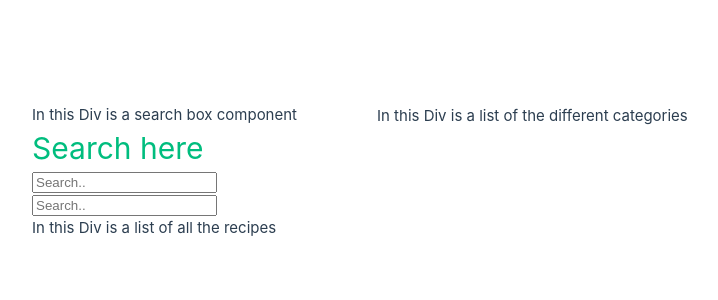
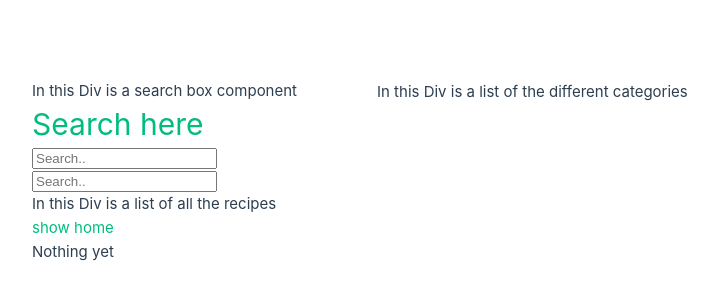
Before and after one commit to UlrikaMyAlva/projekt_recept, a Vue app: page / in a window 1280 px wide. Shown: the part 228-528 px from the top of the page, without its empty margins (263-981 px from the left). Built offline with nearby package versions, Linux system fonts and the light colour scheme.

Commit message:
Installed vue-router and added some examples

```diff
--- a/package.json
+++ b/package.json
@@ -8,7 +8,8 @@
     "preview": "vite preview"
   },
   "dependencies": {
-    "vue": "^3.3.4"
+    "vue": "^3.3.4",
+    "vue-router": "^4.2.5"
   },
   "devDependencies": {
     "@vitejs/plugin-vue": "^4.3.4",
--- a/src/App.vue
+++ b/src/App.vue
@@ -1,6 +1,5 @@
 <script setup>
-import HelloWorld from './components/HelloWorld.vue'
-import TheWelcome from './components/TheWelcome.vue'
+import {RouterLink, RouterView } from 'vue-router';
 import uleri from './components/uleri.vue'
 </script>
 
@@ -27,6 +26,8 @@ import uleri from './components/uleri.vue'
       <!--AMANDA-->
       In this Div is a list of all the recipes
     </div>
+    <RouterLink to="/">show home</RouterLink>
+    <RouterView></RouterView>
   </main>
 </template>
 
--- /dev/null
+++ b/src/router/index.js
@@ -0,0 +1,15 @@
+import { createRouter, createWebHistory } from 'vue-router'
+import HomeView from '../views/HomeView.vue'
+
+const router = createRouter({
+  history: createWebHistory(import.meta.env.BASE_URL),
+  routes: [
+    {
+      path: '/',
+      name: 'home',
+      component: HomeView
+    }
+  ]
+})
+
+export default router
--- /dev/null
+++ b/src/views/HomeView.vue
@@ -0,0 +1,15 @@
+<template>
+  <div>
+    <p>Nothing yet</p>
+  </div>
+</template>
+
+<script>
+  export default {
+
+  }
+</script>
+
+<style scoped>
+
+</style>
```
Also changed, not shown: src/main.js (+6 -1 lines), 1 other file (tests, documents, lock files or other folders).
